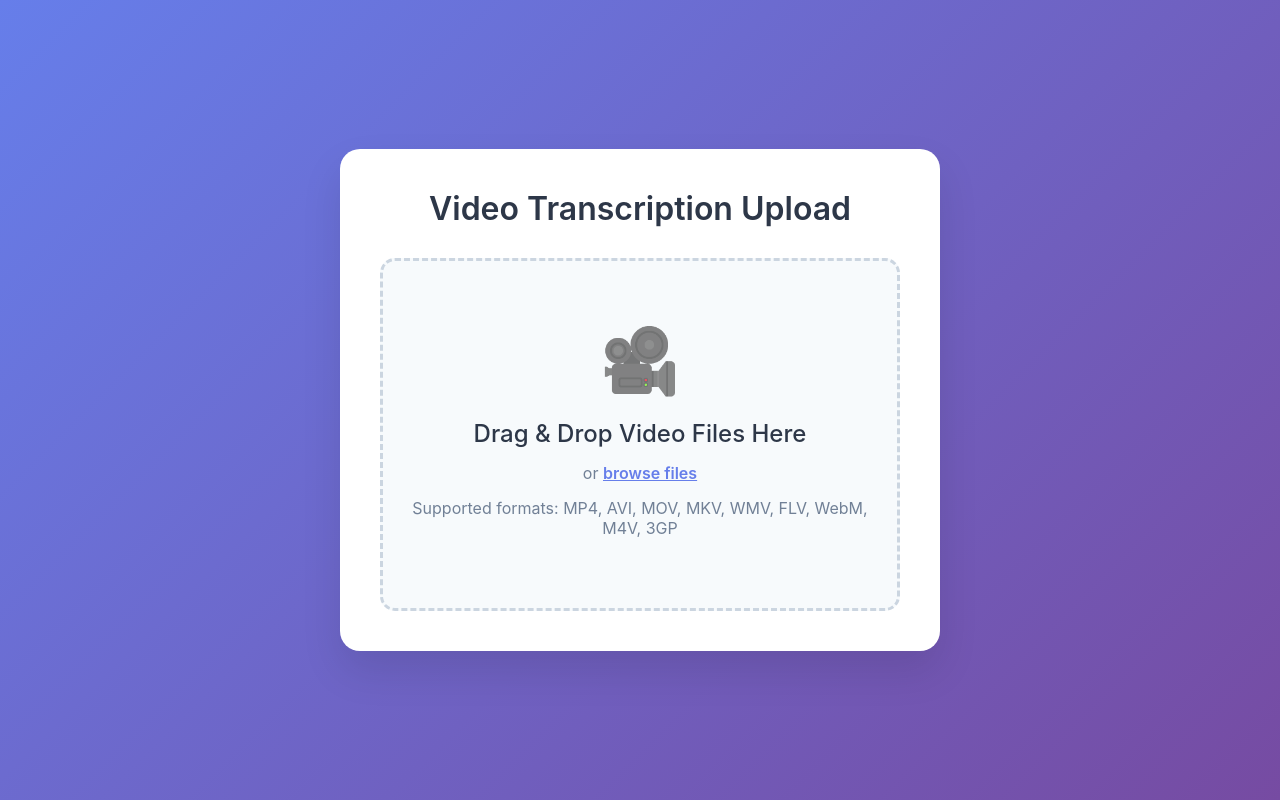
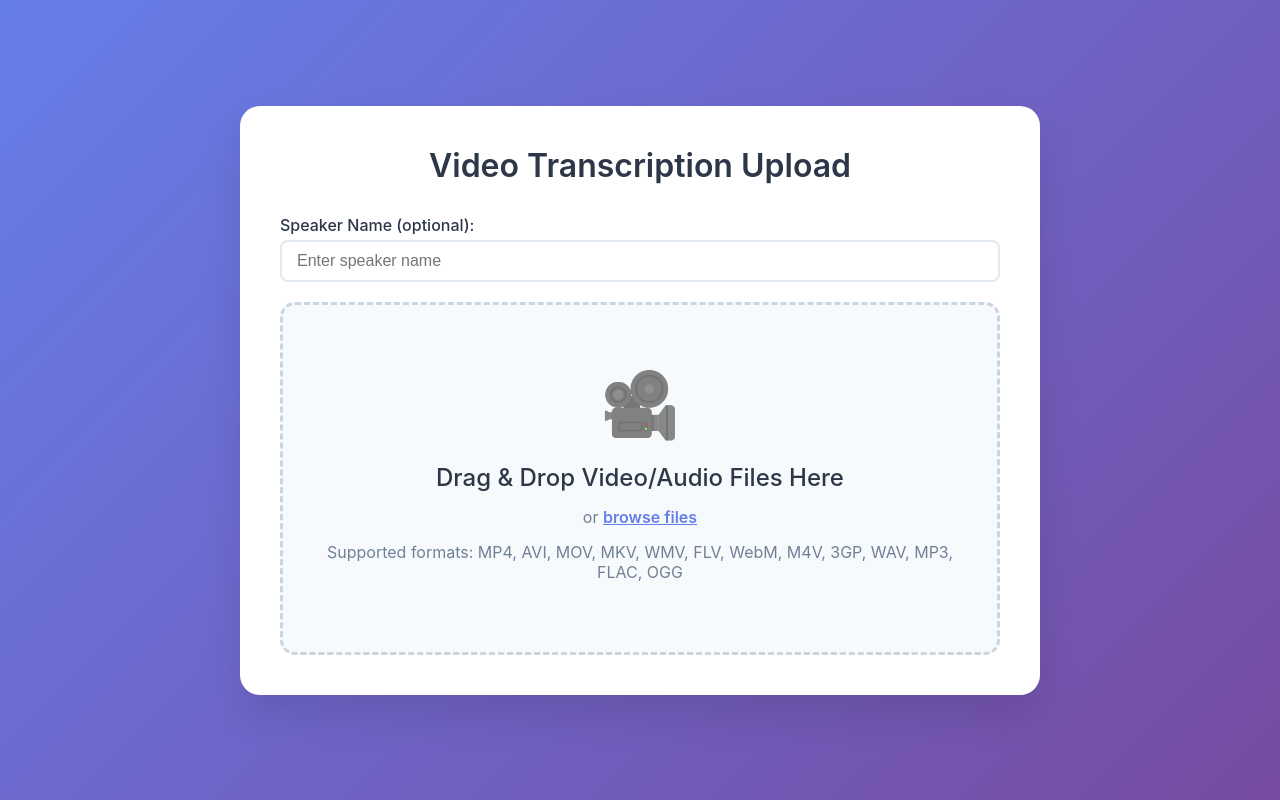
Before and after one commit to caubesitinh/vibe-transcripts, a Flask app: page / in a window 1280 px wide. Run offline with Flask 3, Linux system fonts and the light colour scheme.

Commit message:
Added transcribe into the API

```diff
--- a/webapp/pyproject.toml
+++ b/webapp/pyproject.toml
@@ -9,4 +9,5 @@ description = "Flask web application for video file upload and transcription"
 requires-python = ">=3.8"
 dependencies = [
     "Flask>=2.3.0",
+    "openai>=1.0.0",
 ]
--- a/webapp/src/video_transcribe_webapp/app.py
+++ b/webapp/src/video_transcribe_webapp/app.py
@@ -1,5 +1,10 @@
 from flask import Flask, render_template, request, jsonify
 import os
+import subprocess
+import tempfile
+import json
+from pathlib import Path
+from openai import OpenAI
 
 app = Flask(__name__)
 app.config['MAX_CONTENT_LENGTH'] = 4 * 1024 * 1024 * 1024  # 4GB max file size
@@ -9,9 +14,127 @@ ALLOWED_EXTENSIONS = {
     'mp4', 'avi', 'mov', 'mkv', 'wmv', 'flv', 'webm', 'm4v', '3gp'
 }
 
+# Audio formats that don't need extraction
+AUDIO_EXTENSIONS = {'wav', 'mp3', 'flac', 'ogg'}
+
 def allowed_file(filename):
-    return '.' in filename and \
-           filename.rsplit('.', 1)[1].lower() in ALLOWED_EXTENSIONS
+    if not '.' in filename:
+        return False
+    ext = filename.rsplit('.', 1)[1].lower()
+    return ext in ALLOWED_EXTENSIONS or ext in AUDIO_EXTENSIONS
+
+def extract_audio_if_needed(input_file):
+    """
+    Extract audio from video file if needed, return path to audio file.
+    If input is already audio, return original path.
+    """
+    input_path = Path(input_file)
+
+    if input_path.suffix.lower() in {'.wav', '.mp3', '.flac', '.ogg'}:
+        return input_file
+
+    # Check if ffmpeg is available
+    try:
+        subprocess.run(['ffmpeg', '-version'], capture_output=True, check=True)
+    except (subprocess.CalledProcessError, FileNotFoundError):
+        raise Exception("ffmpeg is required to extract audio from video files")
+
+    # Create temporary audio file
+    temp_audio = tempfile.NamedTemporaryFile(suffix='.wav', delete=False)
+    temp_audio.close()
+
+    # Extract audio using ffmpeg
+    ffmpeg_cmd = [
+        'ffmpeg', '-i', input_file,
+        '-vn',  # no video
+        '-acodec', 'pcm_s16le',  # 16-bit PCM
+        '-ar', '16000',  # 16kHz sample rate (whisper's preferred)
+        '-ac', '1',  # mono
+        '-y',  # overwrite output file
+        temp_audio.name
+    ]
+
+    try:
+        subprocess.run(ffmpeg_cmd, capture_output=True, check=True)
+        return temp_audio.name
+    except subprocess.CalledProcessError as e:
+        os.unlink(temp_audio.name)  # cleanup temp file
+        raise Exception(f"Error extracting audio: {e}")
+
+def transcribe_audio_to_json(audio_file):
+    """
+    Transcribe audio file using whisper.cpp and return JSON with timestamps
+    """
+    # Get absolute path to whisper-cli
+    script_dir = Path(__file__).parent.parent.parent.parent  # Go up to project root
+    whisper_cli = script_dir / "whisper.cpp" / "build" / "bin" / "whisper-cli"
+
+    if not whisper_cli.exists():
+        raise Exception(f"whisper-cli not found at {whisper_cli}")
+
+    # Set model path
+    model_path = str(script_dir / "whisper.cpp" / "models" / "ggml-large-v3-turbo.bin")
+    if not Path(model_path).exists():
+        raise Exception(f"Model not found at {model_path}")
+
+    # Create temp file for JSON output
+    with tempfile.NamedTemporaryFile(mode='w', suffix='.json', delete=False) as temp_json:
+        temp_json_path = temp_json.name
+
+    try:
+        # Build command for JSON output
+        cmd = [
+            str(whisper_cli),
+            '--output-json',
+            '-m', model_path,
+            '-of', temp_json_path.replace('.json', ''),  # whisper-cli adds .json
+            audio_file
+        ]
+
+        result = subprocess.run(cmd, capture_output=True, text=True, check=True)
+
+        # Read the JSON output
+        with open(temp_json_path, 'r', encoding='utf-8') as f:
+            transcript_data = json.load(f)
+
+        # Debug: print the structure to understand the format
+        print("DEBUG: Transcript data structure:", json.dumps(transcript_data, indent=2)[:500])
+
+        return transcript_data
+
+    finally:
+        # Cleanup temp file
+        if os.path.exists(temp_json_path):
+            os.unlink(temp_json_path)
+
+def summarize_transcript_text(transcript_text, speaker_name):
+    """
+    Summarize transcript text using LM Studio with Phi-4 model
+    """
+    try:
+        # Initialize OpenAI client for LM Studio
+        client = OpenAI(
+            base_url="http://localhost:1234/v1",
+            api_key="lm-studio"  # LM Studio doesn't require a real API key
+        )
+
+        # Create prompt
+        prompt = f"You are writing a summary of the given video transcript. The speaker is {speaker_name}. Keep it to around 150 words.\n\nTranscript:\n{transcript_text}"
+
+        # Make request to LM Studio
+        response = client.chat.completions.create(
+            model="microsoft/phi-4",
+            messages=[
+                {"role": "user", "content": prompt}
+            ],
+            max_tokens=200,
+            temperature=0.7
+        )
+
+        return response.choices[0].message.content.strip()
+
+    except Exception as e:
+        raise Exception(f"Error generating summary: {e}. Make sure LM Studio is running on port 1234 with the microsoft/phi-4 model loaded")
 
 @app.route('/')
 def index():
@@ -23,20 +146,61 @@ def upload_file():
         return jsonify({'error': 'No file provided'}), 400
 
     file = request.files['file']
+    speaker_name = request.form.get('speaker_name', 'Unknown Speaker')
 
     if file.filename == '':
         return jsonify({'error': 'No file selected'}), 400
 
     if not allowed_file(file.filename):
-        return jsonify({'error': 'Invalid file type. Only video files are allowed.'}), 400
+        return jsonify({'error': 'Invalid file type. Only video and audio files are allowed.'}), 400
 
-    # For now, we just throw away the file as requested
-    # In the future, this is where transcription would happen
+    # Save uploaded file temporarily
+    temp_video = tempfile.NamedTemporaryFile(delete=False, suffix=Path(file.filename).suffix)
+    file.save(temp_video.name)
+    temp_video.close()
 
-    return jsonify({
-        'success': True,
-        'message': f'Video file "{file.filename}" uploaded successfully (discarded for now)'
-    })
+    temp_audio = None
+
+    try:
+        # Extract audio if needed
+        temp_audio = extract_audio_if_needed(temp_video.name)
+
+        # Transcribe to JSON
+        transcript_data = transcribe_audio_to_json(temp_audio)
+
+        # Extract plain text for summarization - handle different JSON structures
+        transcript_segments = transcript_data.get('transcription', [])
+        if not transcript_segments:
+            # Try alternative key names
+            transcript_segments = transcript_data.get('segments', [])
+            if not transcript_segments:
+                transcript_segments = transcript_data.get('results', [])
+
+        transcript_text = '\n'.join([segment.get('text', '') for segment in transcript_segments])
+
+        # Generate summary
+        summary = summarize_transcript_text(transcript_text, speaker_name)
+
+        return jsonify({
+            'success': True,
+            'message': f'Video file "{file.filename}" processed successfully',
+            'transcript': transcript_data,
+            'summary': summary,
+            'speaker_name': speaker_name
+        })
+
+    except Exception as e:
+        return jsonify({'error': str(e)}), 500
+
+    finally:
+        # Clean up temp files
+        try:
+            if os.path.exists(temp_video.name):
+                os.unlink(temp_video.name)
+            if temp_audio and temp_audio != temp_video.name and os.path.exists(temp_audio):
+                os.unlink(temp_audio)
+        except Exception:
+            pass
 
 if __name__ == '__main__':
     app.run(debug=True)
--- a/webapp/src/video_transcribe_webapp/static/script.js
+++ b/webapp/src/video_transcribe_webapp/static/script.js
@@ -4,37 +4,148 @@ document.addEventListener('DOMContentLoaded', function() {
     const browseLink = document.getElementById('browseLink');
     const statusArea = document.getElementById('statusArea');
     const statusMessage = document.getElementById('statusMessage');
+    const progressBar = document.getElementById('progressBar');
+    const progressFill = document.getElementById('progressFill');
+    const resultsArea = document.getElementById('resultsArea');
+    const summaryContent = document.getElementById('summaryContent');
+    const transcriptContent = document.getElementById('transcriptContent');
+    const speakerName = document.getElementById('speakerName');
 
-    // Supported video file types
+    // Supported video and audio file types
     const supportedTypes = ['video/mp4', 'video/avi', 'video/quicktime', 'video/x-msvideo',
                            'video/x-matroska', 'video/x-ms-wmv', 'video/x-flv',
-                           'video/webm', 'video/x-m4v', 'video/3gpp'];
+                           'video/webm', 'video/x-m4v', 'video/3gpp',
+                           'audio/wav', 'audio/mpeg', 'audio/mp3', 'audio/flac', 'audio/ogg'];
 
-    function isVideoFile(file) {
+    function isValidFile(file) {
         return supportedTypes.includes(file.type) ||
-               /\.(mp4|avi|mov|mkv|wmv|flv|webm|m4v|3gp)$/i.test(file.name);
+               /\.(mp4|avi|mov|mkv|wmv|flv|webm|m4v|3gp|wav|mp3|flac|ogg)$/i.test(file.name);
     }
 
     function showStatus(message, type) {
         statusMessage.textContent = message;
         statusArea.className = `status-area ${type}`;
         statusArea.style.display = 'block';
+
+        if (type === 'processing') {
+            progressBar.style.display = 'block';
+            progressFill.style.width = '0%';
+        } else {
+            progressBar.style.display = 'none';
+        }
     }
 
     function hideStatus() {
         statusArea.style.display = 'none';
+        progressBar.style.display = 'none';
+    }
+
+    function parseTimestampString(timestampStr) {
+        // Parse "HH:MM:SS,mmm" format to seconds
+        if (!timestampStr || typeof timestampStr !== 'string') {
+            return null;
+        }
+
+        const match = timestampStr.match(/^(\d{2}):(\d{2}):(\d{2}),(\d{3})$/);
+        if (!match) {
+            return null;
+        }
+
+        const [, hours, minutes, seconds, milliseconds] = match;
+        return parseInt(hours) * 3600 + parseInt(minutes) * 60 + parseInt(seconds) + parseInt(milliseconds) / 1000;
+    }
+
+    function formatTimestamp(seconds) {
+        // Handle invalid or missing values
+        if (typeof seconds !== 'number' || isNaN(seconds) || seconds < 0) {
+            return '--:--';
+        }
+
+        const hours = Math.floor(seconds / 3600);
+        const minutes = Math.floor((seconds % 3600) / 60);
+        const secs = Math.floor(seconds % 60);
+
+        if (hours > 0) {
+            return `${hours}:${minutes.toString().padStart(2, '0')}:${secs.toString().padStart(2, '0')}`;
+        } else {
+            return `${minutes}:${secs.toString().padStart(2, '0')}`;
+        }
+    }
+
+    function displayResults(data) {
+        // Display summary
+        summaryContent.textContent = data.summary;
+
+        // Debug: log the transcript data structure
+        console.log('Transcript data:', data.transcript);
+
+        // Find transcript segments from different possible structures
+        let segments = data.transcript.transcription || data.transcript.segments || data.transcript.results || [];
+
+        // Display transcript with timestamps
+        const transcriptHtml = segments.map(segment => {
+            // Handle different possible timestamp formats
+            let startTime, endTime;
+
+            // Debug: log each segment
+            console.log('Processing segment:', segment);
+
+            if (segment.timestamps && segment.timestamps.from && segment.timestamps.to) {
+                // whisper.cpp JSON format with string timestamps
+                const startSeconds = parseTimestampString(segment.timestamps.from);
+                const endSeconds = parseTimestampString(segment.timestamps.to);
+                startTime = startSeconds ? formatTimestamp(startSeconds) : '--:--';
+                endTime = endSeconds ? formatTimestamp(endSeconds) : '--:--';
+            } else if (typeof segment.t0 === 'number' && typeof segment.t1 === 'number') {
+                // Convert from centiseconds to seconds
+                startTime = formatTimestamp(segment.t0 / 100);
+                endTime = formatTimestamp(segment.t1 / 100);
+            } else if (typeof segment.start === 'number' && typeof segment.end === 'number') {
+                // Alternative format (seconds)
+                startTime = formatTimestamp(segment.start);
+                endTime = formatTimestamp(segment.end);
+            } else if (segment.timestamp) {
+                // Single timestamp format
+                startTime = formatTimestamp(segment.timestamp);
+                endTime = startTime;
+            } else {
+                // Fallback if no timestamps
+                startTime = '--:--';
+                endTime = '--:--';
+            }
+
+            return `<div class="transcript-segment">
+                        <span class="timestamp">[${startTime} - ${endTime}]</span>
+                        <span class="text">${segment.text || ''}</span>
+                    </div>`;
+        }).join('');
+
+        transcriptContent.innerHTML = transcriptHtml;
+        resultsArea.style.display = 'block';
     }
 
     function uploadFile(file) {
-        if (!isVideoFile(file)) {
-            showStatus('Error: Only video files are supported.', 'error');
+        if (!isValidFile(file)) {
+            showStatus('Error: Only video and audio files are supported.', 'error');
             return;
         }
 
         const formData = new FormData();
         formData.append('file', file);
+        formData.append('speaker_name', speakerName.value || 'Unknown Speaker');
 
-        showStatus(`Uploading ${file.name}...`, 'uploading');
+        showStatus(`Processing ${file.name}... This may take a few minutes.`, 'processing');
+
+        // Hide results from previous uploads
+        resultsArea.style.display = 'none';
+
+        // Simulate progress (since we can't get real progress from the server)
+        let progress = 0;
+        const progressInterval = setInterval(() => {
+            progress += Math.random() * 10;
+            if (progress > 90) progress = 90;
+            progressFill.style.width = `${progress}%`;
+        }, 1000);
 
         fetch('/upload', {
             method: 'POST',
@@ -42,15 +153,20 @@ document.addEventListener('DOMContentLoaded', function() {
         })
         .then(response => response.json())
         .then(data => {
+            clearInterval(progressInterval);
+            progressFill.style.width = '100%';
+
             if (data.success) {
-                showStatus(data.message, 'success');
+                showStatus('Processing completed successfully!', 'success');
+                displayResults(data);
             } else {
-                showStatus(data.error || 'Upload failed', 'error');
+                showStatus(data.error || 'Processing failed', 'error');
             }
         })
         .catch(error => {
+            clearInterval(progressInterval);
             console.error('Error:', error);
-            showStatus('Upload failed: Network error', 'error');
+            showStatus('Processing failed: Network error', 'error');
         });
     }
 
--- a/webapp/src/video_transcribe_webapp/static/style.css
+++ b/webapp/src/video_transcribe_webapp/static/style.css
@@ -15,7 +15,7 @@ body {
 }
 
 .container {
-    max-width: 600px;
+    max-width: 800px;
     width: 90%;
     background: white;
     border-radius: 20px;
@@ -118,10 +118,124 @@ h1 {
     border: 1px solid #fc8181;
 }
 
-.status-area.uploading {
+.status-area.uploading, .status-area.processing {
     background: #bee3f8;
     color: #2a4365;
     border: 1px solid #90cdf4;
+}
+
+.form-group {
+    margin-bottom: 20px;
+}
+
+.form-group label {
+    display: block;
+    margin-bottom: 5px;
+    font-weight: 500;
+    color: #2d3748;
+}
+
+.form-group input {
+    width: 100%;
+    padding: 10px 15px;
+    border: 2px solid #e2e8f0;
+    border-radius: 8px;
+    font-size: 1rem;
+    transition: border-color 0.3s ease;
+}
+
+.form-group input:focus {
+    outline: none;
+    border-color: #667eea;
+}
+
+.progress-bar {
+    margin-top: 15px;
+    background: #e2e8f0;
+    border-radius: 10px;
+    overflow: hidden;
+    height: 8px;
+}
+
+.progress-fill {
+    height: 100%;
+    background: linear-gradient(90deg, #667eea, #764ba2);
+    width: 0%;
+    transition: width 0.3s ease;
+}
+
+.results-area {
+    margin-top: 40px;
+    padding: 30px;
+    background: #f8f9fa;
+    border-radius: 15px;
+    border: 1px solid #e9ecef;
+}
+
+.summary-section, .transcript-section {
+    margin-bottom: 30px;
+}
+
+.summary-section:last-child, .transcript-section:last-child {
+    margin-bottom: 0;
+}
+
+.results-area h3 {
+    margin-bottom: 15px;
+    color: #2d3748;
+    font-size: 1.25rem;
+    font-weight: 600;
+    border-bottom: 2px solid #667eea;
+    padding-bottom: 5px;
+}
+
+.summary-content {
+    background: white;
+    padding: 20px;
+    border-radius: 10px;
+    border-left: 4px solid #667eea;
+    line-height: 1.6;
+    font-size: 1rem;
+    color: #4a5568;
+}
+
+.transcript-content {
+    background: white;
+    padding: 20px;
+    border-radius: 10px;
+    max-height: 400px;
+    overflow-y: auto;
+}
+
+.transcript-segment {
+    display: flex;
+    align-items: flex-start;
+    margin-bottom: 12px;
+    padding: 8px 0;
+    border-bottom: 1px solid #f1f3f4;
+}
+
+.transcript-segment:last-child {
+    border-bottom: none;
+}
+
+.timestamp {
+    background: #667eea;
+    color: white;
+    padding: 4px 8px;
+    border-radius: 4px;
+    font-size: 0.75rem;
+    font-weight: 500;
+    margin-right: 12px;
+    white-space: nowrap;
+    min-width: 80px;
+    text-align: center;
+}
+
+.transcript-segment .text {
+    flex: 1;
+    line-height: 1.5;
+    color: #4a5568;
 }
 
 @media (max-width: 768px) {
--- a/webapp/src/video_transcribe_webapp/templates/index.html
+++ b/webapp/src/video_transcribe_webapp/templates/index.html
@@ -9,18 +9,40 @@
 <body>
     <div class="container">
         <h1>Video Transcription Upload</h1>
-        <div class="upload-area" id="uploadArea">
-            <div class="upload-content">
-                <div class="upload-icon">🎥</div>
-                <h2>Drag & Drop Video Files Here</h2>
-                <p>or <span class="browse-link" id="browseLink">browse files</span></p>
-                <p class="file-types">Supported formats: MP4, AVI, MOV, MKV, WMV, FLV, WebM, M4V, 3GP</p>
+        <form id="uploadForm">
+            <div class="form-group">
+                <label for="speakerName">Speaker Name (optional):</label>
+                <input type="text" id="speakerName" name="speaker_name" placeholder="Enter speaker name">
             </div>
-            <input type="file" id="fileInput" accept="video/*" multiple style="display: none;">
-        </div>
+
+            <div class="upload-area" id="uploadArea">
+                <div class="upload-content">
+                    <div class="upload-icon">🎥</div>
+                    <h2>Drag & Drop Video/Audio Files Here</h2>
+                    <p>or <span class="browse-link" id="browseLink">browse files</span></p>
+                    <p class="file-types">Supported formats: MP4, AVI, MOV, MKV, WMV, FLV, WebM, M4V, 3GP, WAV, MP3, FLAC, OGG</p>
+                </div>
+                <input type="file" id="fileInput" accept="video/*,audio/*" style="display: none;">
+            </div>
+        </form>
 
         <div class="status-area" id="statusArea" style="display: none;">
             <div class="status-message" id="statusMessage"></div>
+            <div class="progress-bar" id="progressBar" style="display: none;">
+                <div class="progress-fill" id="progressFill"></div>
+            </div>
+        </div>
+
+        <div class="results-area" id="resultsArea" style="display: none;">
+            <div class="summary-section">
+                <h3>Summary</h3>
+                <div class="summary-content" id="summaryContent"></div>
+            </div>
+
+            <div class="transcript-section">
+                <h3>Transcript with Timestamps</h3>
+                <div class="transcript-content" id="transcriptContent"></div>
+            </div>
         </div>
     </div>
 
```
Also changed, not shown: 1 other file.
